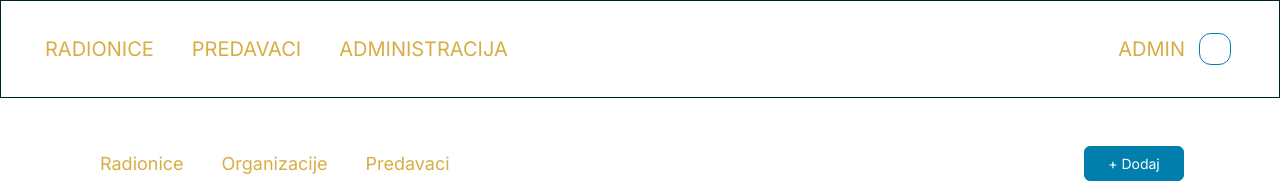
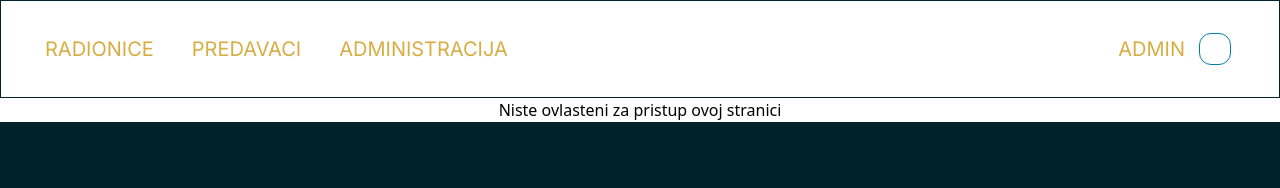
Before and after one commit to apalac13/EditSchoolPrijave, a React (Vite) app in the folder editcode/: page /administracija in a window 1280 px wide. Shown: the top 188 px of the page. Built offline with nearby package versions, Linux system fonts and the light colour scheme; no server answers.

Commit message:
access user admin done

```diff
--- a/editcode/src/App.jsx
+++ b/editcode/src/App.jsx
@@ -1,4 +1,4 @@
-import { useState } from "react";
+import { useContext, useState } from "react";
 import "./App.css";
 import userContext from "./components/userContext";
 import { Outlet } from "react-router-dom";
@@ -10,6 +10,7 @@ function App() {
   const handleUserChange = (e) => {
     postaviKorisnika(e.target.checked);
   };
+
   return (
     <div>
       <userContext.Provider value={korisnik}>
--- a/editcode/src/components/Footer.jsx
+++ b/editcode/src/components/Footer.jsx
@@ -1,6 +1,5 @@
 import logo from "/slike/logo-footer.png";
 import { NavLink } from "react-router-dom";
-import { useState } from "react";
 
 function Footer(props) {
   const items = [
--- a/editcode/src/pages/Administracija.jsx
+++ b/editcode/src/pages/Administracija.jsx
@@ -1,13 +1,18 @@
 import { Outlet } from "react-router-dom";
 import NavigacijaAdmin from "../components/administracijaComponents/NavigacijaAdmin";
-import { useState } from "react";
+import { useContext, useState } from "react";
 import Dodaj from "../components/administracijaComponents/Dodaj";
+import userContext from "../components/userContext";
 
 function Administracija(props) {
   const [activeLink, setActiveLink] = useState("");
   const [dodaj, setDodaj] = useState(false);
 
+  const user = useContext(userContext);
+
   return (
+    <div>
+      {user ? (
         <div className="flex flex-col gap-4 px-24 pt-4 pb-20 font-inter">
           <NavigacijaAdmin
             setActiveLink={setActiveLink}
@@ -20,6 +25,10 @@ function Administracija(props) {
             <Outlet />
           )}
         </div>
+      ) : (
+        <p>Niste ovlasteni za pristup ovoj stranici</p>
+      )}
+    </div>
   );
 }
 
```
Lines whose indentation alone changed are shown as unchanged.
